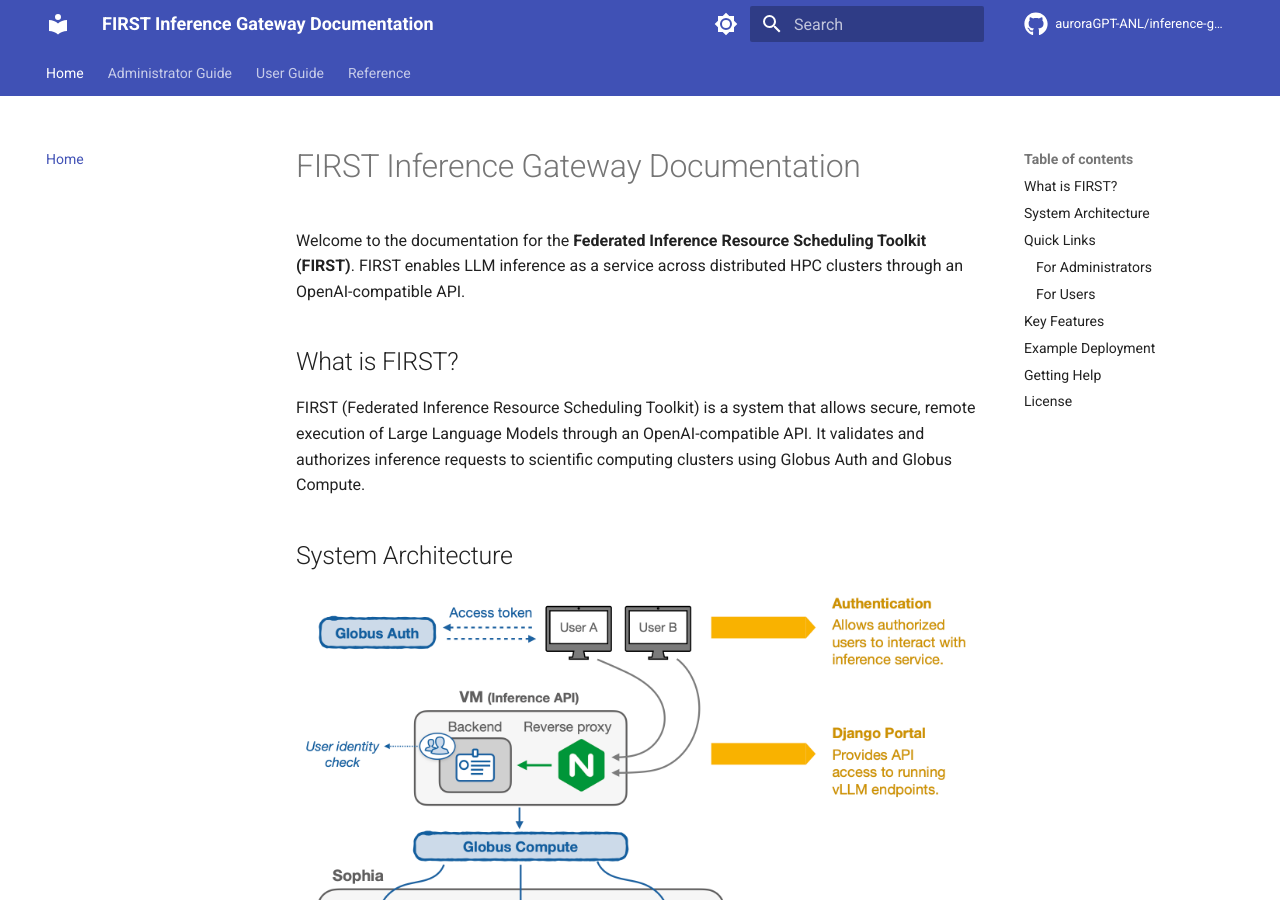
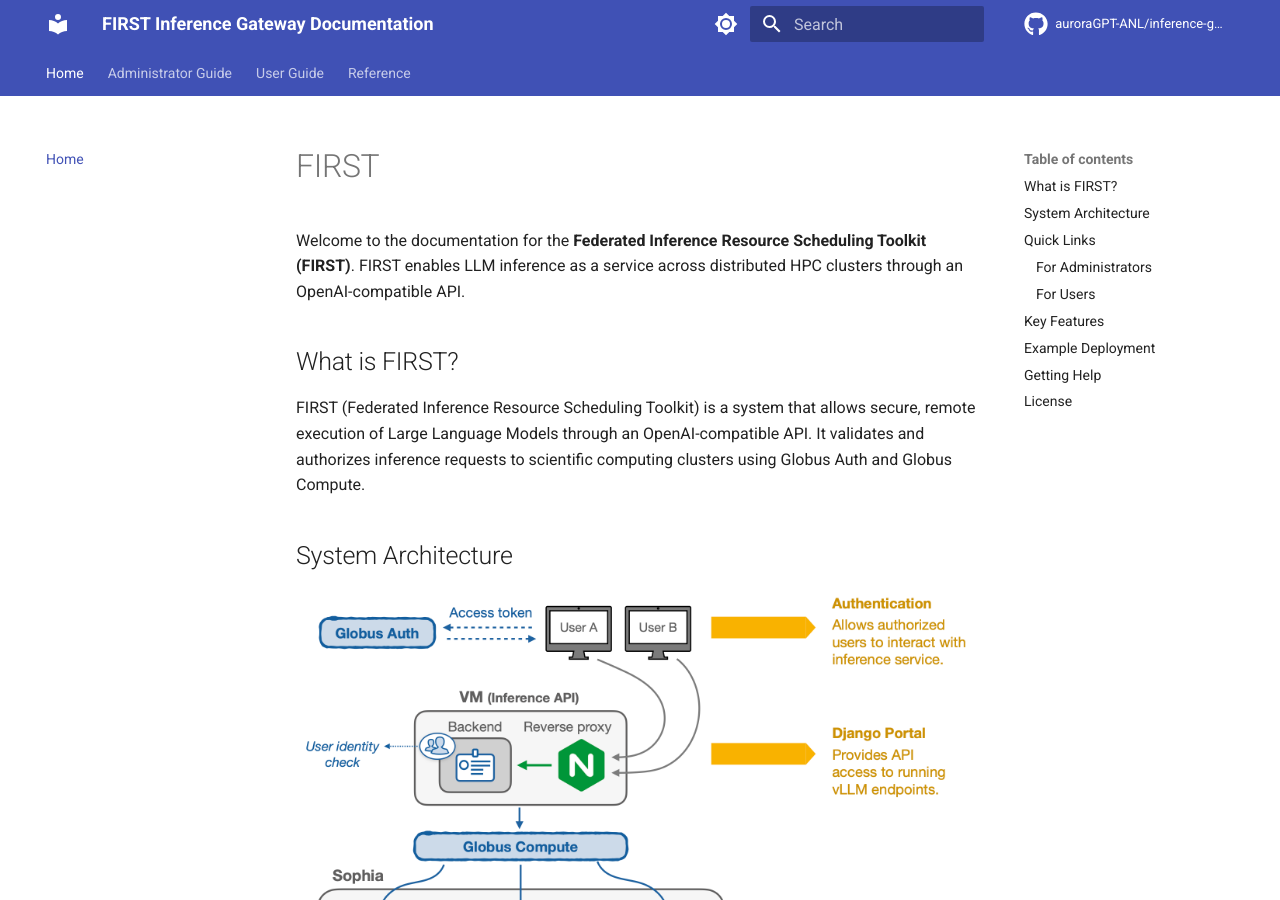
Before and after one commit to auroraGPT-ANL/inference-gateway, an MkDocs documentation site: the page built from docs/index.md, in a window 1280 px wide and 900 px high. Built offline with MkDocs 1.6.1 and Material for MkDocs 9.7.7, drawn with Linux system fonts in a browser that asks for light colours; comment, search, counter and statistics services are not loaded.

Commit message:
renamed first title

```diff
--- a/docs/index.md
+++ b/docs/index.md
@@ -1,4 +1,4 @@
-# FIRST Inference Gateway Documentation
+# FIRST
 
 Welcome to the documentation for the **Federated Inference Resource Scheduling Toolkit (FIRST)**. FIRST enables LLM inference as a service across distributed HPC clusters through an OpenAI-compatible API.
 
```
Also changed, not shown: README.md (+1 -1 lines).
